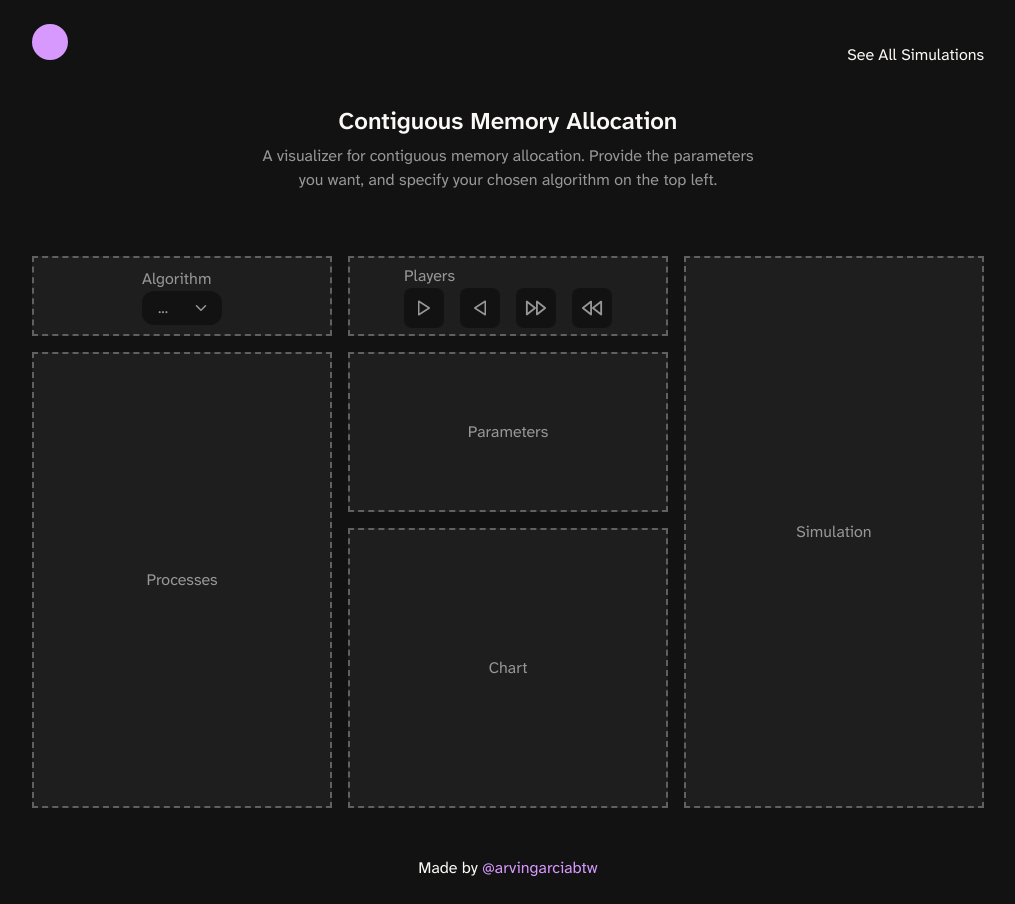
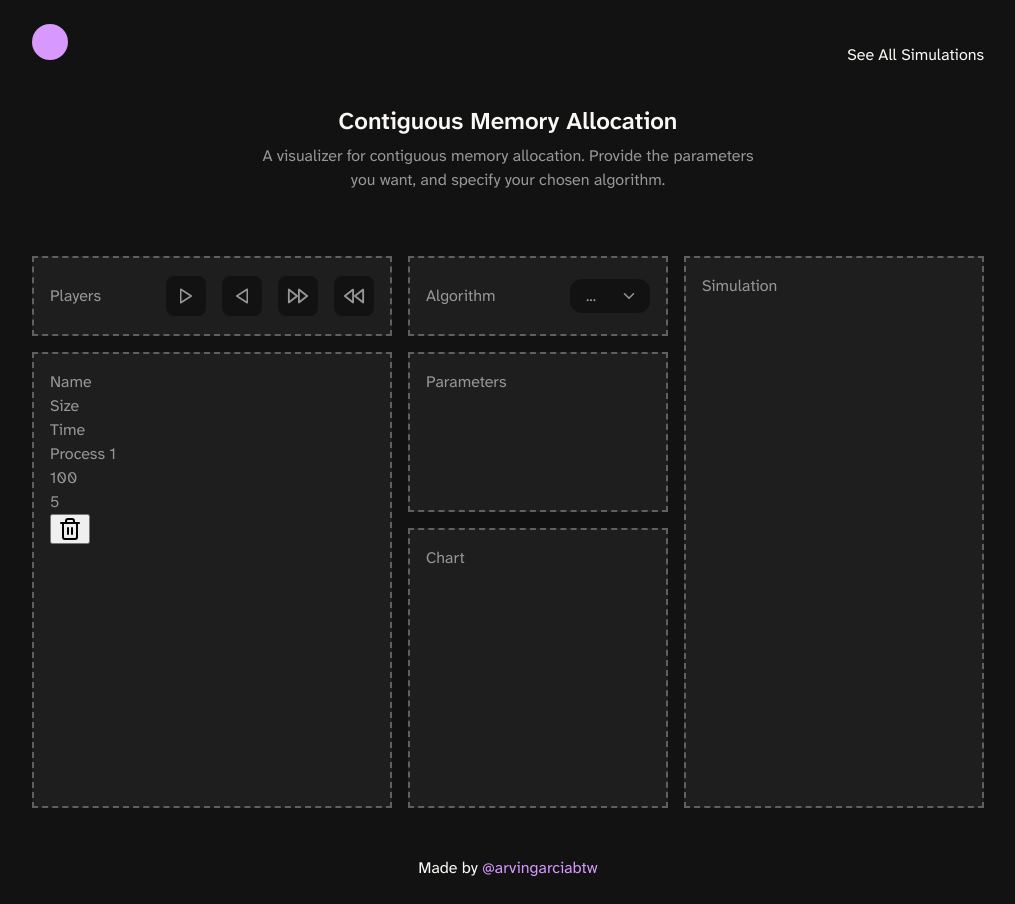
Before and after one commit to arvingarciabtw/simulations, a React (Vite) app: page /contiguous-memory-allocation in a window 1280 px wide. Shown: the whole page, without its empty margins (132-1147 px from the left). Built offline with nearby package versions, Linux system fonts and the light colour scheme.

Commit message:
refactor: add components for each grid area

```diff
--- a/src/pages/contiguous-memory-allocation-page.tsx
+++ b/src/pages/contiguous-memory-allocation-page.tsx
@@ -13,7 +13,7 @@ function CMAPage() {
 				title="Contiguous Memory Allocation"
 				description="
           A visualizer for contiguous memory allocation. Provide the parameters
-          you want, and specify your chosen algorithm on the top left.
+          you want, and specify your chosen algorithm.
         "
 			/>
 			<Main />
@@ -25,12 +25,12 @@ function CMAPage() {
 function Main() {
 	return (
 		<main className={`maxWidthWrapper ${styles.main}`}>
-			<section className={styles.processes}>Processes</section>
-			<section className={styles.parameters}>Parameters</section>
-			<section className={styles.chart}>Chart</section>
-			<section className={styles.simulation}>Simulation</section>
 			<Players />
 			<Algorithms />
+			<Processes />
+			<Parameters />
+			<Chart />
+			<Simulation />
 		</main>
 	);
 }
@@ -71,6 +71,33 @@ function Algorithms() {
 	);
 }
 
+function Processes() {
+	return (
+		<section className={styles.processes}>
+			<div className={styles.processesContainer}>
+				<div className={styles.processHeader}>
+					<p>Name</p>
+					<p>Size</p>
+					<p>Time</p>
+				</div>
+				<div className={styles.separator}></div>
+				<div className={styles.process}>
+					<p>Process 1</p>
+					<p>100</p>
+					<p>5</p>
+					<button className={styles.btnDeleteProcess}>
+						<Trash2 />
+					</button>
+				</div>
+			</div>
+		</section>
+	);
+}
+
+function Parameters() {
+	return <section className={styles.parameters}>Parameters</section>;
+}
+
 function Players() {
 	return (
 		<section className={styles.players}>
@@ -93,4 +120,12 @@ function Players() {
 	);
 }
 
+function Chart() {
+	return <section className={styles.chart}>Chart</section>;
+}
+
+function Simulation() {
+	return <section className={styles.simulation}>Simulation</section>;
+}
+
 export default CMAPage;
--- a/src/styles/contiguous-memory-allocation.module.css
+++ b/src/styles/contiguous-memory-allocation.module.css
@@ -2,17 +2,16 @@
 	min-height: 600px;
 	display: grid;
 	grid-template-areas:
-		"algorithms players    players simulation"
+		"players    algorithms algorithms simulation"
 		"processes  parameters parameters simulation"
-		"processes  chart      chart   simulation";
-	grid-template-columns: 300px 1fr 80px 300px;
+		"processes  chart      chart      simulation";
+	grid-template-columns: 360px 1fr 80px 300px;
 	grid-template-rows: 80px 160px 1fr;
 	gap: 1rem;
 }
 
 .main > section {
-	display: grid;
-	place-content: center;
+	padding: 1rem;
 	color: var(--color-gray);
 }
 
@@ -185,6 +184,9 @@
 .btnFastBackward > svg {
 	transform: rotate(180deg);
 }
+
+/* == MEDIA QUERIES == */
+
 @media (max-width: 900px) {
 	.main {
 		grid-template-areas: none;
```
